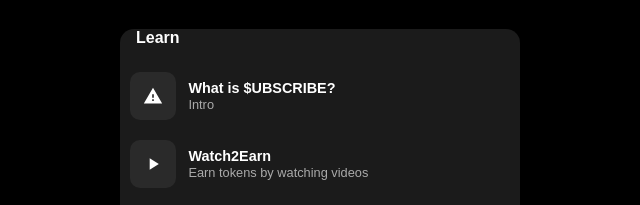
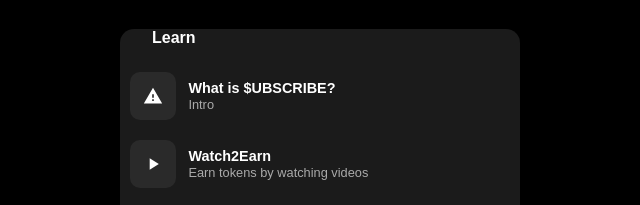
Before and after one commit to ubscribe/watch2earn-miniapp_test, a plain HTML site: page index.html in a window 1280 px wide. Shown: the part 301-506 px from the top of the page, 320-960 px from the left. Drawn offline with Linux system fonts and the light colour scheme; a script that the page names is missing.

```diff
--- a/style.css
+++ b/style.css
@@ -109,7 +109,7 @@
 .info-section h2 {
   color: #fff;
   font-size: 1rem;
-  margin: 1rem 0 1rem 0;   /* сверху 0.5rem, снизу 1rem */
+  margin: 1rem 1rem;   /* сверху 0.5rem, снизу 1rem */
   padding-left: 1rem;        /* сильнее сдвигает вправо */
 }
 
```
